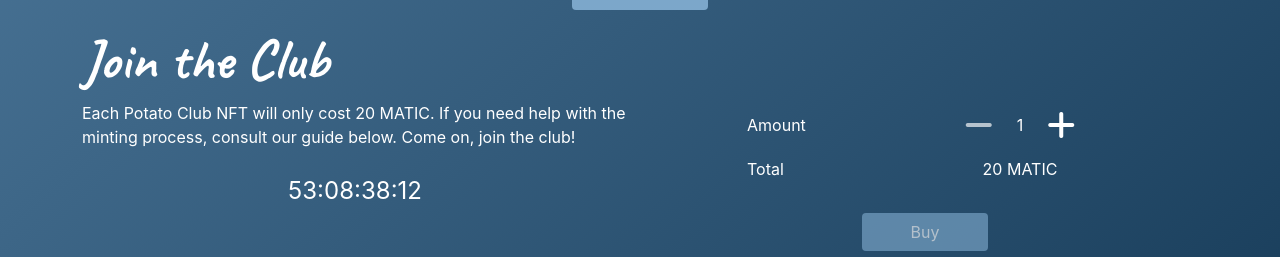
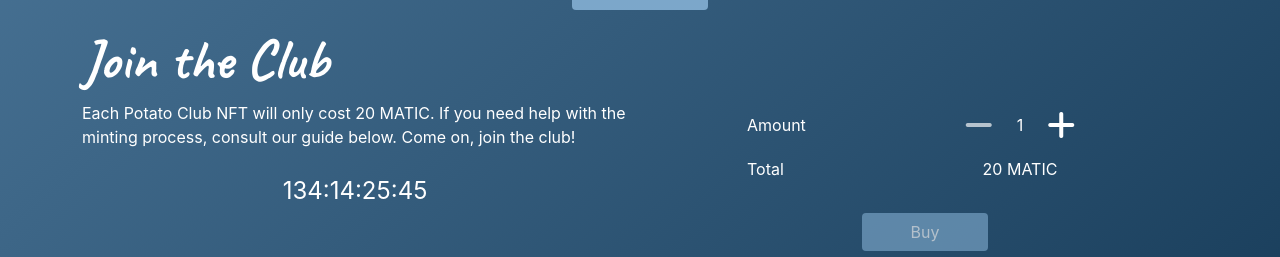
Before and after one commit to samzimmerman95/PotatoWebsite, a React (Create React App) app: page / in a window 1280 px wide. Shown: the part 1405-1662 px from the top of the page. Built offline with nearby package versions, Linux system fonts and the light colour scheme.

Commit message:
Set release time

```diff
--- a/src/Mint.tsx
+++ b/src/Mint.tsx
@@ -15,7 +15,7 @@
   const [modalWaiting, setModalWaiting] = useState(true);
   const [modalConfetti, setModalConfetti] = useState(false);
   const [showTimer, setShowTimer] = useState(true);
-  const [releaseTime] = useState(1638702747000);
+  const [releaseTime] = useState(1645722000000);
   // const [releaseTime] = useState(Date.now() + 10000);
   var totalCost = (cost * count).toFixed(0);
 
```
